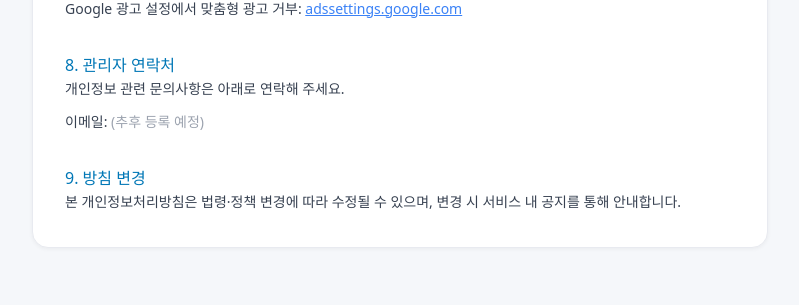
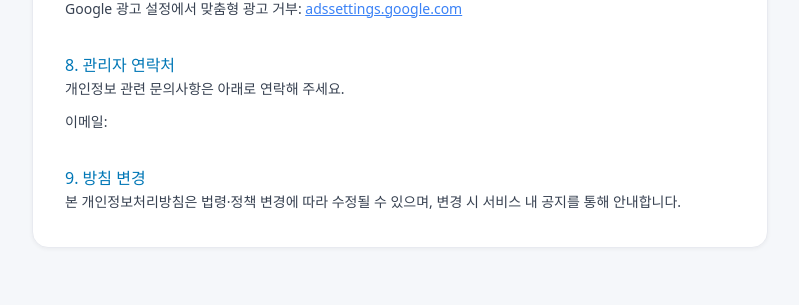
Before and after one commit to roganida/apppedia, a Flask app: page /privacy in a window 1280 px wide. Shown: the part 1136-1441 px from the top of the page, without its empty margins (240-1039 px from the left). Run offline with Flask 3, Linux system fonts and the light colour scheme; some libraries are stand-ins or nearby versions.

Commit message:
개인정보처리방침 이메일 공란으로 변경

```diff
--- a/templates/privacy.html
+++ b/templates/privacy.html
@@ -100,7 +100,7 @@
         <h2>8. 관리자 연락처</h2>
         <p>개인정보 관련 문의사항은 아래로 연락해 주세요.</p>
         <ul class="mt-2">
-          <li>이메일: <span class="text-gray-400">(추후 등록 예정)</span></li>
+          <li>이메일: </li>
         </ul>
       </section>
 
```
